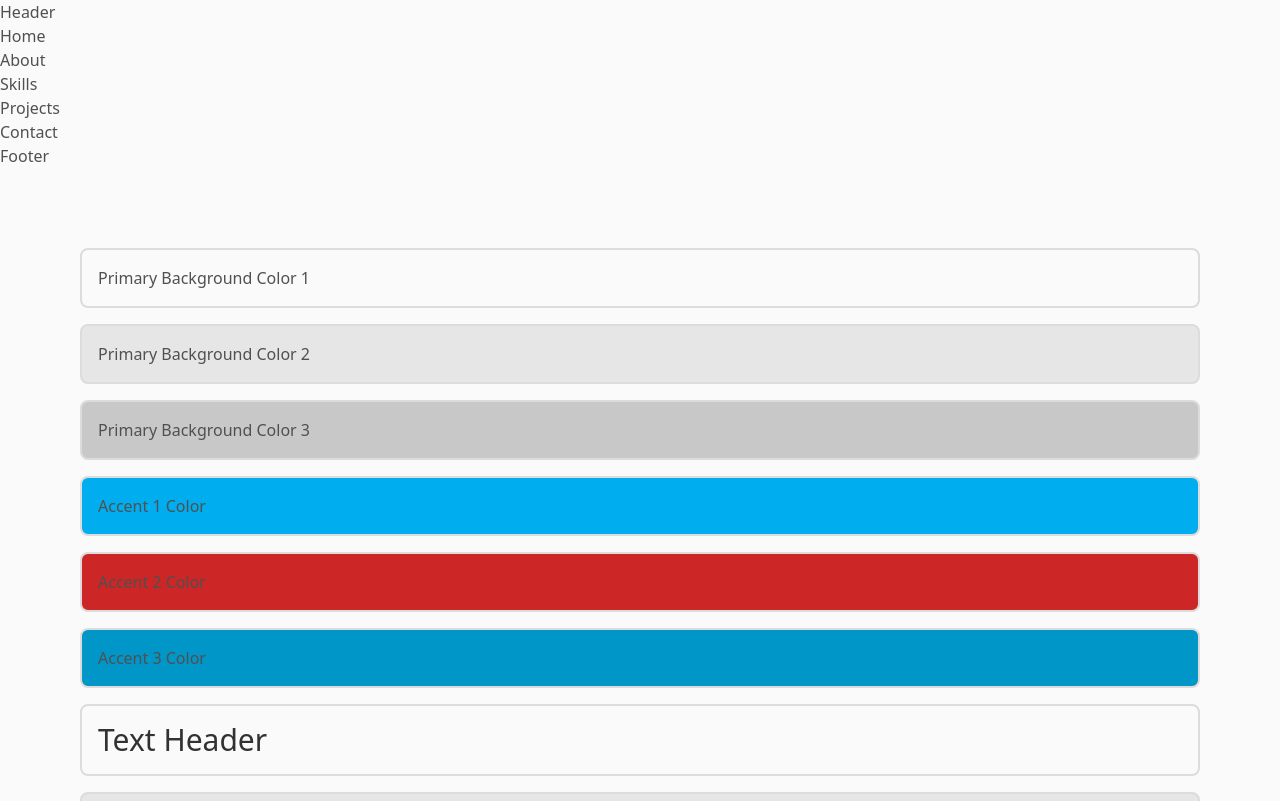
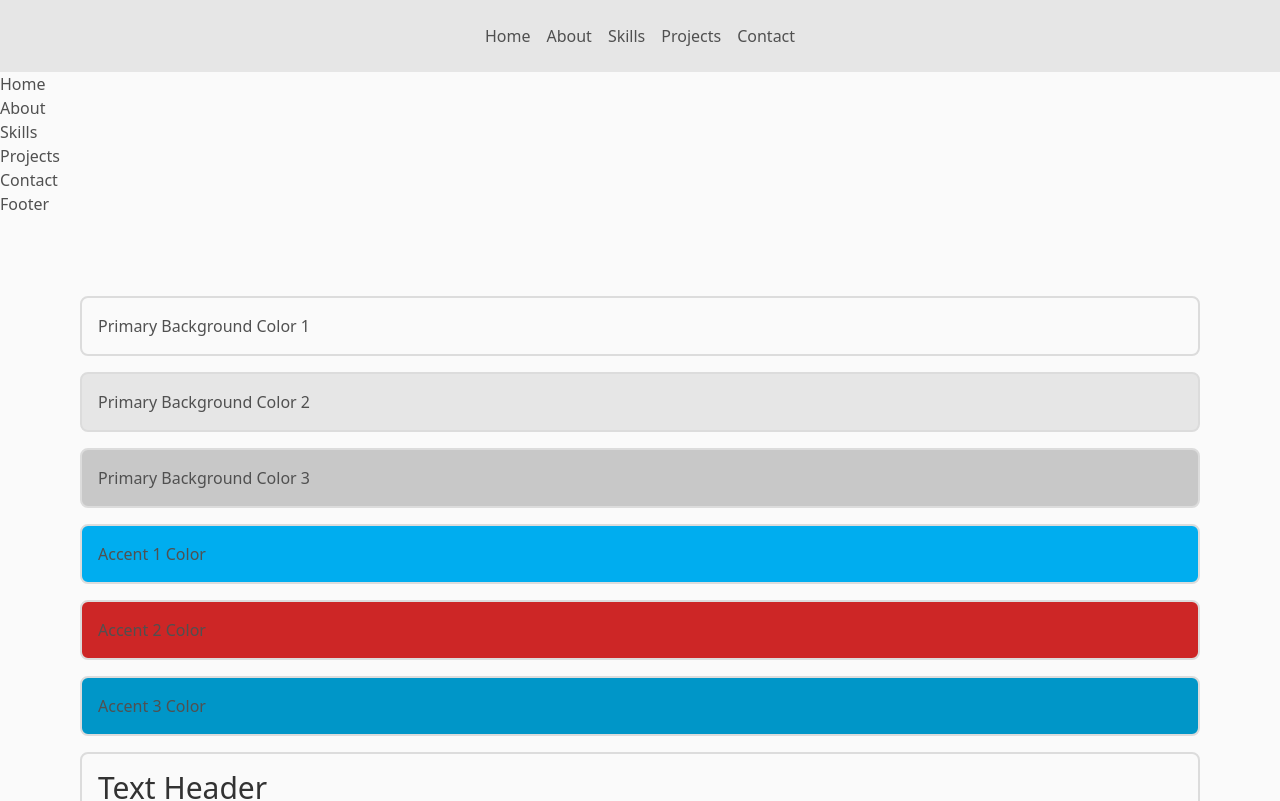
Before and after one commit to VictorApaez/portfolio-next, a Next.js app: page / in a window 1280 px wide. Shown: the top 801 px of the page. Built offline with nearby package versions, Linux system fonts and the light colour scheme.

Commit message:
created navbar with href to sections

```diff
--- a/src/components/Header/Header.tsx
+++ b/src/components/Header/Header.tsx
@@ -1,5 +1,26 @@
+import Link from "next/link";
 import React from "react";
 
 export default function Header() {
-  return <header>Header</header>;
+  const navItems = [
+    { path: "#home", name: "Home" },
+    { path: "#about", name: "About" },
+    { path: "#skills", name: "Skills" },
+    { path: "#projects", name: "Projects" },
+    { path: "#contact", name: "Contact" },
+  ];
+
+  return (
+    <header className="bg-primary-2 p-4 flex flex-row justify-center">
+      <nav>
+        <ul className="flex flex-row justify-center">
+          {navItems.map((item) => (
+            <li className="m-2">
+              <Link href={item.path}>{item.name}</Link>
+            </li>
+          ))}
+        </ul>
+      </nav>
+    </header>
+  );
 }
```
